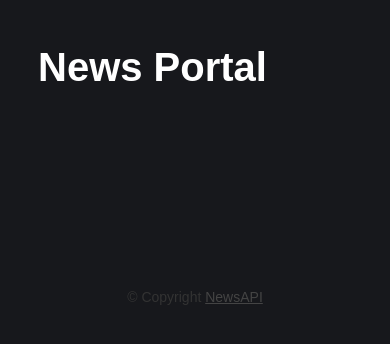
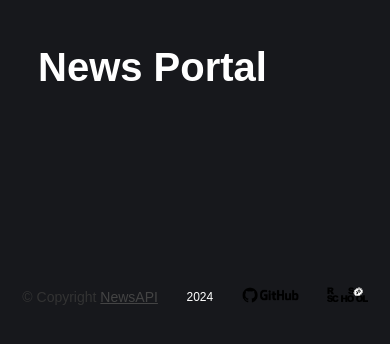
Before and after one commit to CerBeer/rss-jsfe2023q4-st2, a website built with webpack: page migration-newip-to-ts/src/index.html in a window 390 px wide. Built offline with nearby package versions, Linux system fonts and the light colour scheme; no server answers.

Commit message:
feat: implement footer

```diff
--- a/migration-newip-to-ts/src/global.css
+++ b/migration-newip-to-ts/src/global.css
@@ -17,7 +17,7 @@ footer {
     height: 100px;
     display: flex;
     align-items: center;
-    justify-content: center;
+    justify-content: space-around;
 }
 footer .copyright {
     font-size: 14px;
@@ -33,3 +33,20 @@ footer .copyright a:hover {
 footer .copyright:before {
     content: '©';
 }
+footer .github__image {
+    height: 60px;
+}
+footer .rsschool__image {
+    height: 35px;
+}
+@media (max-width: 430px) {
+    footer .year__app {
+        font-size: 12px;
+    }
+    footer .github__image {
+        height: 32px;
+    }
+    footer .rsschool__image {
+      height: 15px;
+    }
+}
--- a/migration-newip-to-ts/src/index.html
+++ b/migration-newip-to-ts/src/index.html
@@ -17,6 +17,17 @@
         <footer>
             <p class="copyright">
                 Copyright <a href="https://newsapi.org">NewsAPI</a>
+            </p>
+            <p class="year__app">2024</p>
+            <p class="github">
+                <a class="github__link" href="https://github.com/CerBeer">
+                    <img class="github__image" src="./img/github-logo.png" alt="Github logo">
+                </a>
+            </p>
+            <p class="rsschool__logo">
+                <a class="rsschool__link" href="https://rs.school/js/">
+                    <img class="rsschool__image" src="./img/rs_school_js.svg" alt="Rs-school logo">
+                </a>
             </p>
         </footer>
 
```
Also changed, not shown: migration-newip-to-ts/src/img/github-logo.png (added), migration-newip-to-ts/src/img/rs_school_js.svg (added).
